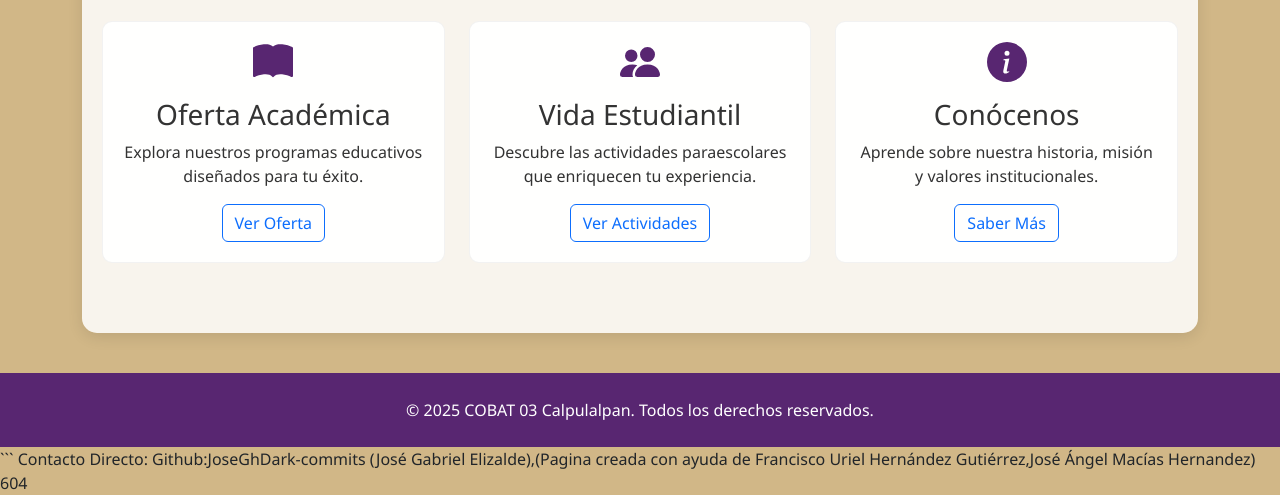
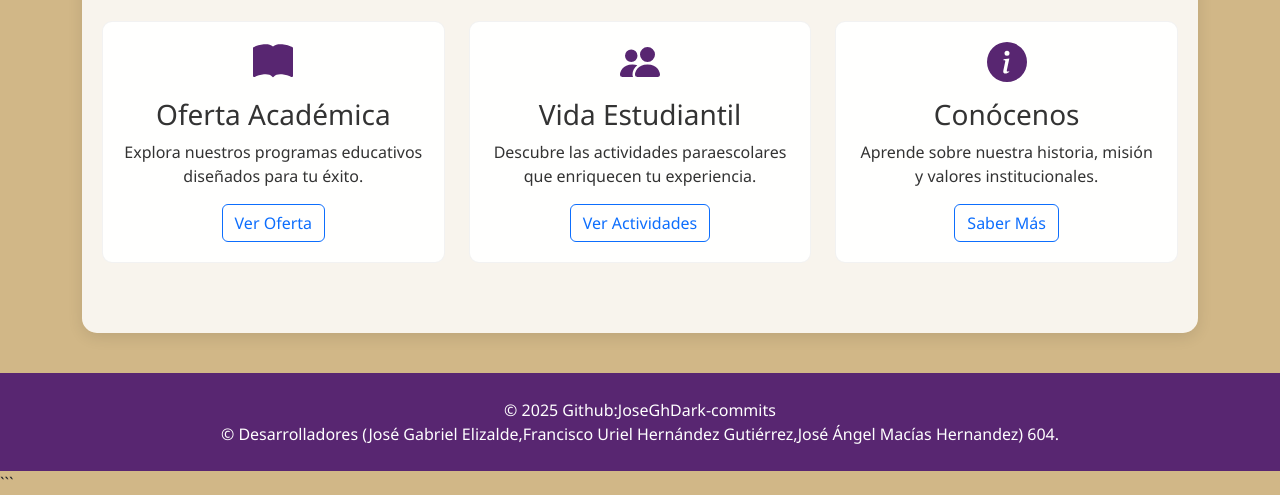
Before and after one commit to Jos-hash-sha-256/COBAT03-PAGE, a plain HTML site: page index.html in a window 1280 px wide. Shown: the part 635-1130 px from the top of the page. Drawn offline with nearby package versions, Linux system fonts and the light colour scheme.

Commit message:
index.html

````diff
--- a/index.html
+++ b/index.html
@@ -56,7 +56,8 @@
                  <a href="acerca.html" class="btn btn-outline-primary" aria-label="Conocer más Acerca de Nosotros">Saber Más</a>
             </div>
         </div> </div> </section> </main> <footer>
-  <div class="container"> <p>© <span id="year"></span> COBAT 03 Calpulalpan. Todos los derechos reservados.</p>
+          <div class="container"> <p>© <span id="year"></span> Github:JoseGhDark-commits </p>
+  <div class="container"> <p>© <span id="year"></span> Desarrolladores (José Gabriel Elizalde,Francisco Uriel Hernández Gutiérrez,José Ángel Macías Hernandez) 604.</p>
     </div> </footer> <script src="https://cdn.jsdelivr.net/npm/bootstrap@5.3.3/dist/js/bootstrap.bundle.min.js"></script>
 
 <script src="scripts.js"></script>
@@ -67,5 +68,3 @@
 </script>
 
 </body> </html> ```
-
-Contacto Directo: Github:JoseGhDark-commits (José Gabriel Elizalde),(Pagina creada con ayuda de Francisco Uriel Hernández Gutiérrez,José Ángel Macías Hernandez) 604
````
